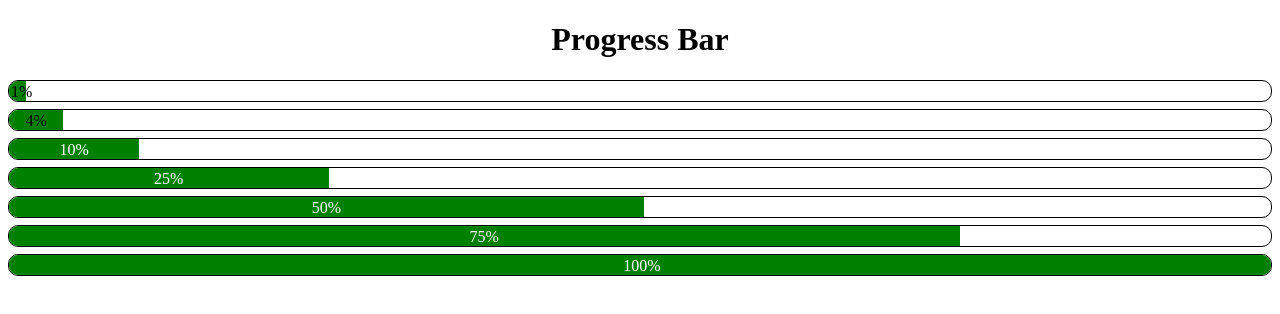
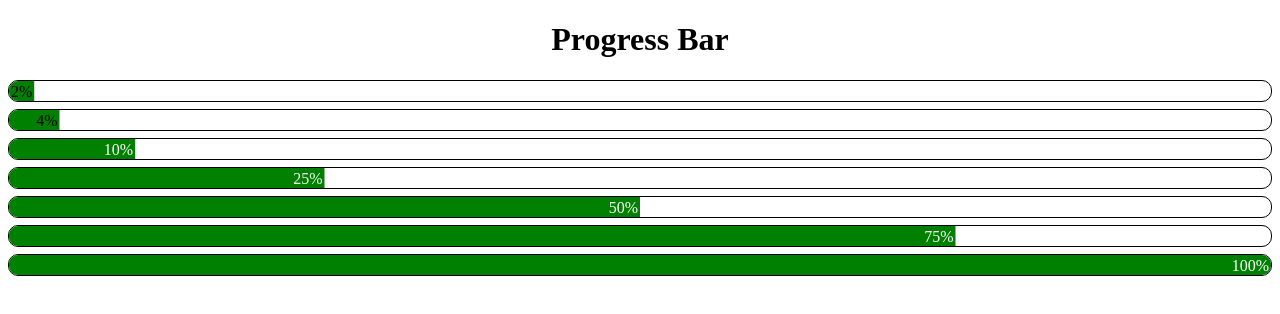
Before and after one commit to bhushank-bwd/frontend-machine-test, a React (Vite) app in the folder akshay-saini-test/: page / in a window 1280 px wide. Shown: the top 314 px of the page. Built offline with nearby package versions, Linux system fonts and the light colour scheme.

Commit message:
Add transform instead of width

```diff
--- a/akshay-saini-test/src/App.jsx
+++ b/akshay-saini-test/src/App.jsx
@@ -2,7 +2,7 @@ import { useState } from "react";
 import ProgressBarItem from "./ProgressBar";
 
 function App() {
-  const bars = [1, 4, 10, 25, 50, 75, 100];
+  const bars = [2, 4, 10, 25, 50, 75, 100];
   return (
     <>
       <h1>Progress Bar</h1>
--- a/akshay-saini-test/src/ProgressBar.jsx
+++ b/akshay-saini-test/src/ProgressBar.jsx
@@ -1,21 +1,28 @@
-import React from "react";
+import React, { useEffect, useState } from "react";
 
 const ProgressBarItem = ({ width: progressWidth }) => {
+  const [initialProgress, setInitialProgress] = useState(0);
+  useEffect(() => {
+    setTimeout(() => {
+      setInitialProgress(progressWidth);
+    }, 100);
+  }, [progressWidth]);
   return (
     <>
       <div className="outer">
         <div
           className="inner"
           style={{
-            width: `${progressWidth}%`,
-            color: `${progressWidth < 5 ? "black" : "white"}`,
+            // width: `${progressWidth}%`,
+            transform: `translateX(${initialProgress - 100}%)`,
+            color: `${initialProgress < 5 ? "black" : "white"}`,
           }}
           role="progress-bar"
           aria-valuenow={progressWidth}
           aria-valuemin={0}
           aria-valuemax={100}
         >
-          {progressWidth}%
+          {initialProgress}%
         </div>
       </div>
     </>
--- a/akshay-saini-test/src/index.css
+++ b/akshay-saini-test/src/index.css
@@ -11,4 +11,6 @@ body {
 .inner {
   padding: 2px;
   background-color: green;
+  text-align: right;
+  transition: 0.5s ease-in;
 }
```
Also changed, not shown: 1 other file (tests, documents, lock files or other folders).
